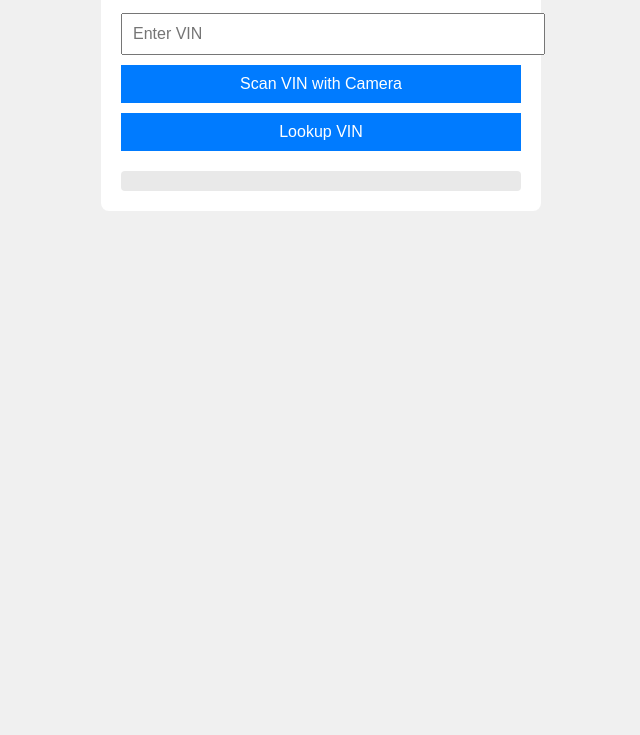
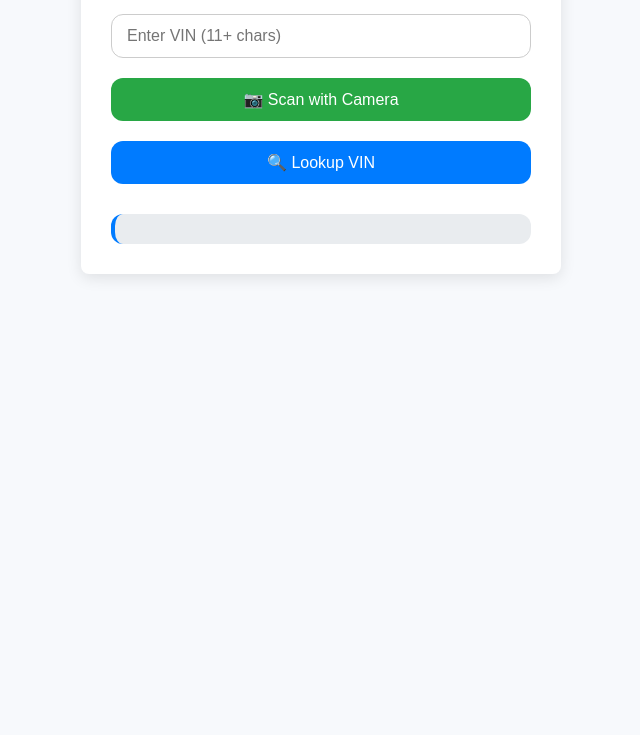
Before and after one commit to JTRWIN/Vin-Lookup, a plain HTML site: page index.html in a window 1280 px wide. Shown: the part 105-840 px from the top of the page, without its empty margins (319-959 px from the left). Before the commit the page ends 800 px from the top, so only its background shows below. Drawn offline with Linux system fonts and the light colour scheme.

Commit message:
Add files via upload

```diff
--- a/index.html
+++ b/index.html
@@ -1,3 +1,4 @@
+
 <!DOCTYPE html>
 <html lang="en">
 <head>
@@ -5,39 +6,104 @@
   <meta name="viewport" content="width=device-width, initial-scale=1.0">
   <title>VIN Lookup Tool</title>
   <style>
-    body { font-family: Arial, sans-serif; background: #f0f0f0; margin: 0; padding: 20px; }
-    .container { max-width: 400px; margin: auto; background: #fff; padding: 20px; border-radius: 8px; }
-    input, button { width: 100%; padding: 10px; margin-top: 10px; font-size: 1rem; }
-    button { background: #007BFF; color: #fff; border: none; cursor: pointer; }
-    .result { margin-top: 20px; padding: 10px; background: #e9e9e9; border-radius: 4px; }
-    video, canvas { display: none; width: 100%; margin-top: 10px; border-radius: 4px; }
+    body {
+      background: #f7f9fc;
+      font-family: 'Segoe UI', sans-serif;
+      color: #333;
+      margin: 0;
+      padding: 20px;
+      display: flex;
+      justify-content: center;
+      align-items: flex-start;
+      min-height: 100vh;
+    }
+    .container {
+      background: #fff;
+      padding: 30px;
+      border-radius: 8px;
+      box-shadow: 0 4px 15px rgba(0,0,0,0.1);
+      width: 100%;
+      max-width: 420px;
+    }
+    h2 {
+      margin: 0 0 20px;
+      font-size: 1.8rem;
+      text-align: center;
+      color: #007BFF;
+    }
+    input, button, video, canvas {
+      width: 100%;
+      padding: 12px 15px;
+      margin: 10px 0;
+      font-size: 1rem;
+      border-radius: 12px;
+      box-sizing: border-box;
+    }
+    input {
+      border: 1px solid #ccc;
+      background: #fff;
+      color: #333;
+      outline: none;
+    }
+    button {
+      border: none;
+      color: #fff;
+      cursor: pointer;
+      transition: background 0.3s;
+    }
+    #scanBtn {
+      background: #28a745;
+    }
+    #scanBtn:hover {
+      background: #218838;
+    }
+    #lookupBtn {
+      background: #007BFF;
+    }
+    #lookupBtn:hover {
+      background: #0056cc;
+    }
+    .result {
+      margin-top: 20px;
+      padding: 15px;
+      background: #e9ecef;
+      border-left: 4px solid #007BFF;
+      border-radius: 12px;
+      line-height: 1.5;
+      word-wrap: break-word;
+    }
+    video, canvas {
+      display: none;
+      margin-top: 15px;
+      border-radius: 12px;
+    }
   </style>
 </head>
 <body>
   <div class="container">
     <h2>VIN Lookup Tool</h2>
-    <input type="text" id="vinInput" placeholder="Enter VIN">
-    <button id="scanBtn">Scan VIN with Camera</button>
+    <input type="text" id="vinInput" placeholder="Enter VIN (11+ chars)" />
+    <button id="scanBtn">📷 Scan with Camera</button>
     <video id="video" playsinline autoplay></video>
     <canvas id="canvas"></canvas>
-    <button id="lookupBtn">Lookup VIN</button>
+    <button id="lookupBtn">🔍 Lookup VIN</button>
     <div id="result" class="result"></div>
   </div>
   <script>
     const ocrApiKey = 'K88310927488957';
 
-    document.getElementById('scanBtn').addEventListener('click', async () => {
+    async function scanVIN() {
       const video = document.getElementById('video');
       const canvas = document.getElementById('canvas');
       try {
         const stream = await navigator.mediaDevices.getUserMedia({ video: { facingMode: 'environment' } });
         video.srcObject = stream;
         video.style.display = 'block';
-        setTimeout(async () => {
+        await new Promise(r => setTimeout(r, 3000));
         canvas.width = video.videoWidth;
         canvas.height = video.videoHeight;
         canvas.getContext('2d').drawImage(video, 0, 0);
-          stream.getTracks().forEach(track => track.stop());
+        stream.getTracks().forEach(t => t.stop());
         video.style.display = 'none';
 
         const dataUrl = canvas.toDataURL('image/jpeg');
@@ -55,13 +121,12 @@
         } else {
           alert('VIN not detected. Please try again.');
         }
-        }, 3000);
       } catch (e) {
         alert('Camera access denied or not supported.');
       }
-    });
+    }
 
-    document.getElementById('lookupBtn').addEventListener('click', async () => {
+    async function lookupVIN() {
       const vin = document.getElementById('vinInput').value.trim();
       if (vin.length < 11) {
         document.getElementById('result').textContent = 'Please enter a valid VIN (11+ characters).';
@@ -71,15 +136,28 @@
         const res = await fetch(`https://vpic.nhtsa.dot.gov/api/vehicles/decodevinvaluesextended/${vin}?format=json`);
         const data = await res.json();
         const info = data.Results[0];
-        document.getElementById('result').innerHTML = `
-          <strong>Make:</strong> ${info.Make || 'N/A'}<br>
-          <strong>Model:</strong> ${info.Model || 'N/A'}<br>
-          <strong>Year:</strong> ${info.ModelYear || 'N/A'}<br>
-          <strong>Body Style:</strong> ${info.BodyClass || 'N/A'}`;
+        let html = `<h3>Vehicle Details</h3>
+          <strong>Make:</strong> ${info.Make||'N/A'}<br>
+          <strong>Model:</strong> ${info.Model||'N/A'}<br>
+          <strong>Year:</strong> ${info.ModelYear||'N/A'}<br>
+          <strong>Body Style:</strong> ${info.BodyClass||'N/A'}<br>
+          <h3>Performance</h3>
+          <strong>Engine:</strong> ${info.EngineModel||'N/A'}<br>
+          <strong>Fuel Type:</strong> ${info.FuelTypePrimary||'N/A'}<br>
+          <h3>Manufacturing</h3>
+          <strong>Plant Country:</strong> ${info.PlantCountry||'N/A'}`;
+        document.getElementById('result').innerHTML = html;
+        const accidentDiv = document.createElement('div');
+        accidentDiv.innerHTML = `<h3>Accident History</h3>
+        <a href="https://vincheck.info/?vin=${vin}" target="_blank" style="color:#007BFF;text-decoration:none;">Check accident history</a>`;
+        document.getElementById('result').appendChild(accidentDiv);
       } catch (e) {
         document.getElementById('result').textContent = 'Error fetching data. Please try again.';
       }
-    });
+    }
+
+    document.getElementById('scanBtn').onclick = scanVIN;
+    document.getElementById('lookupBtn').onclick = lookupVIN;
   </script>
 </body>
 </html>
```
Lines whose indentation alone changed are shown as unchanged.
